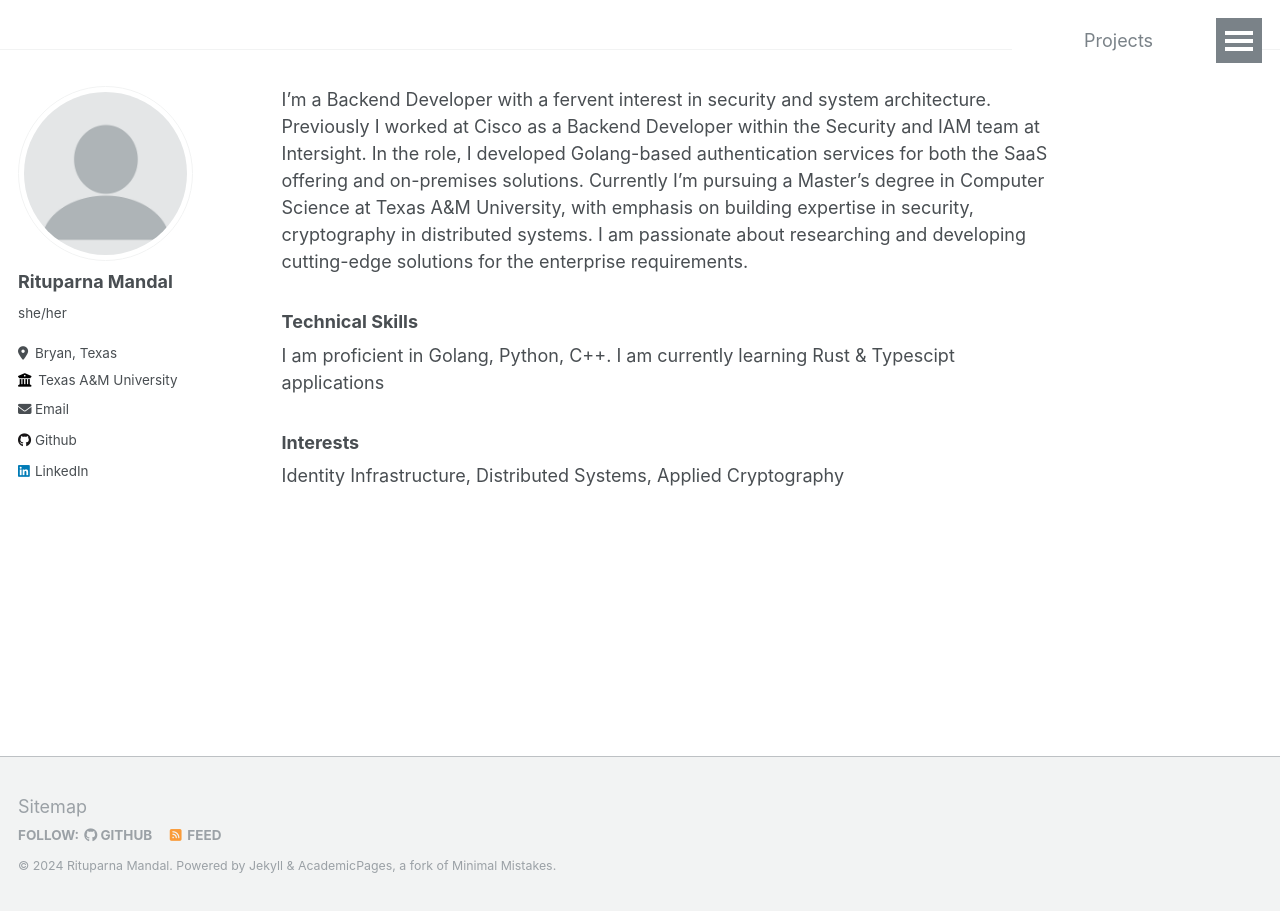
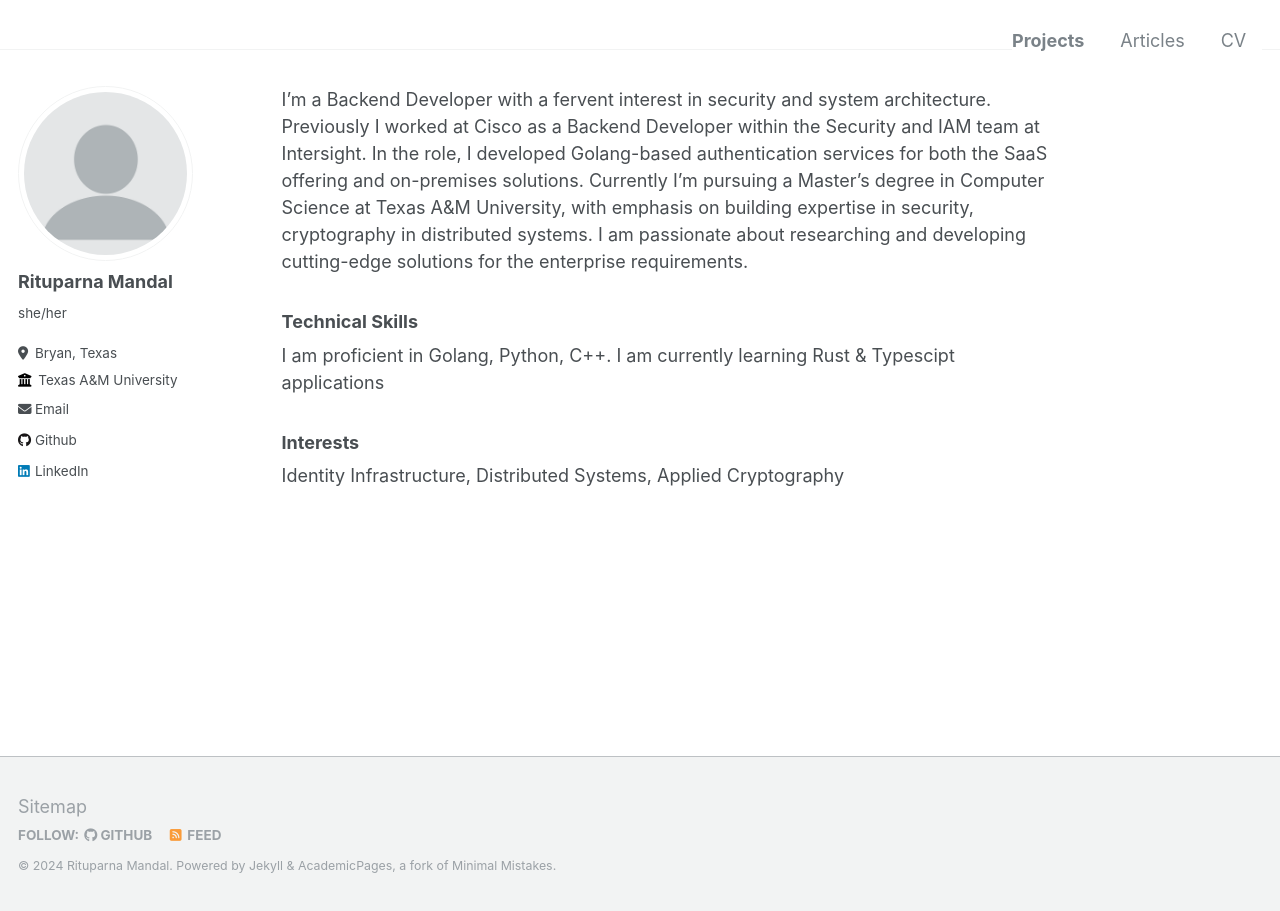
Before and after one commit to m-rit/m-rit.github.io, a Jekyll site: the page built from _pages/about.md, in a window 1280 px wide. Built offline with Jekyll 4.4.1, drawn with Linux system fonts in a browser that asks for light colours.

Commit message:
Update masthead.html

```diff
--- a/_includes/masthead.html
+++ b/_includes/masthead.html
@@ -4,20 +4,15 @@
   <div class="masthead__inner-wrap">
     <div class="masthead__menu">
       <nav id="site-nav" class="greedy-nav">
-        <button><div class="navicon"></div></button>
         <ul class="visible-links">
-          <li class="masthead__menu-item masthead__menu-item--lg"><a href="{{ base_path }}/">{{ site.title }}</a></li>
-          {% for link in site.data.navigation.main %}
-            {% if link.url contains 'http' %}
-              {% assign domain = '' %}
-            {% else %}
-              {% assign domain = base_path %}
-            {% endif %}
-            <li class="masthead__menu-item"><a href="{{ domain }}{{ link.url }}">{{ link.title }}</a></li>
-          {% endfor %}
+          <li class="masthead__menu-item"><a href="{{ base_path }}/portfolio">Projects</a></li>
+          <li class="masthead__menu-item"><a href="{{ base_path }}/year-archive">Articles</a></li>
+          <li class="masthead__menu-item"><a href="{{ base_path }}/cv">CV</a></li>
         </ul>
         <ul class="hidden-links hidden"></ul>
       </nav>
     </div>
   </div>
 </div>
+
+</div>
```
